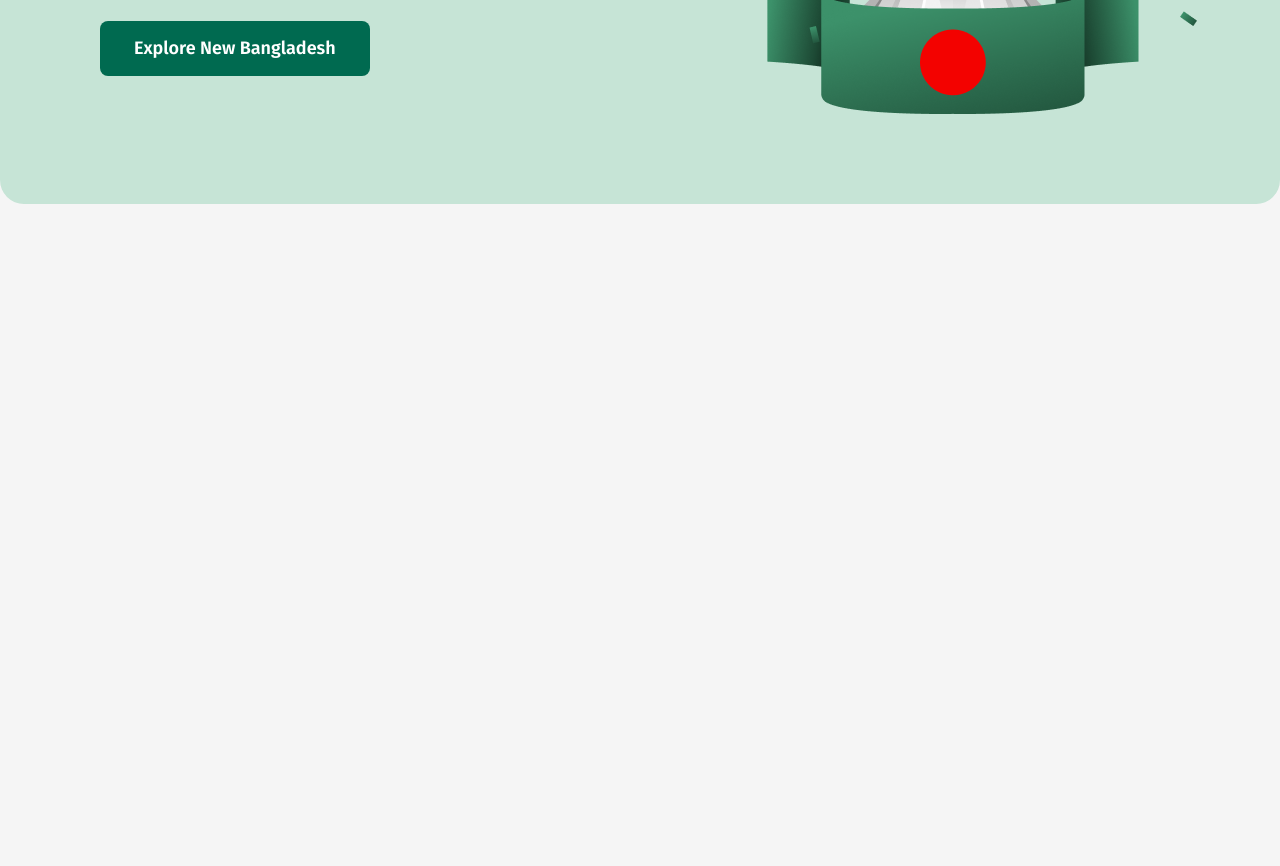
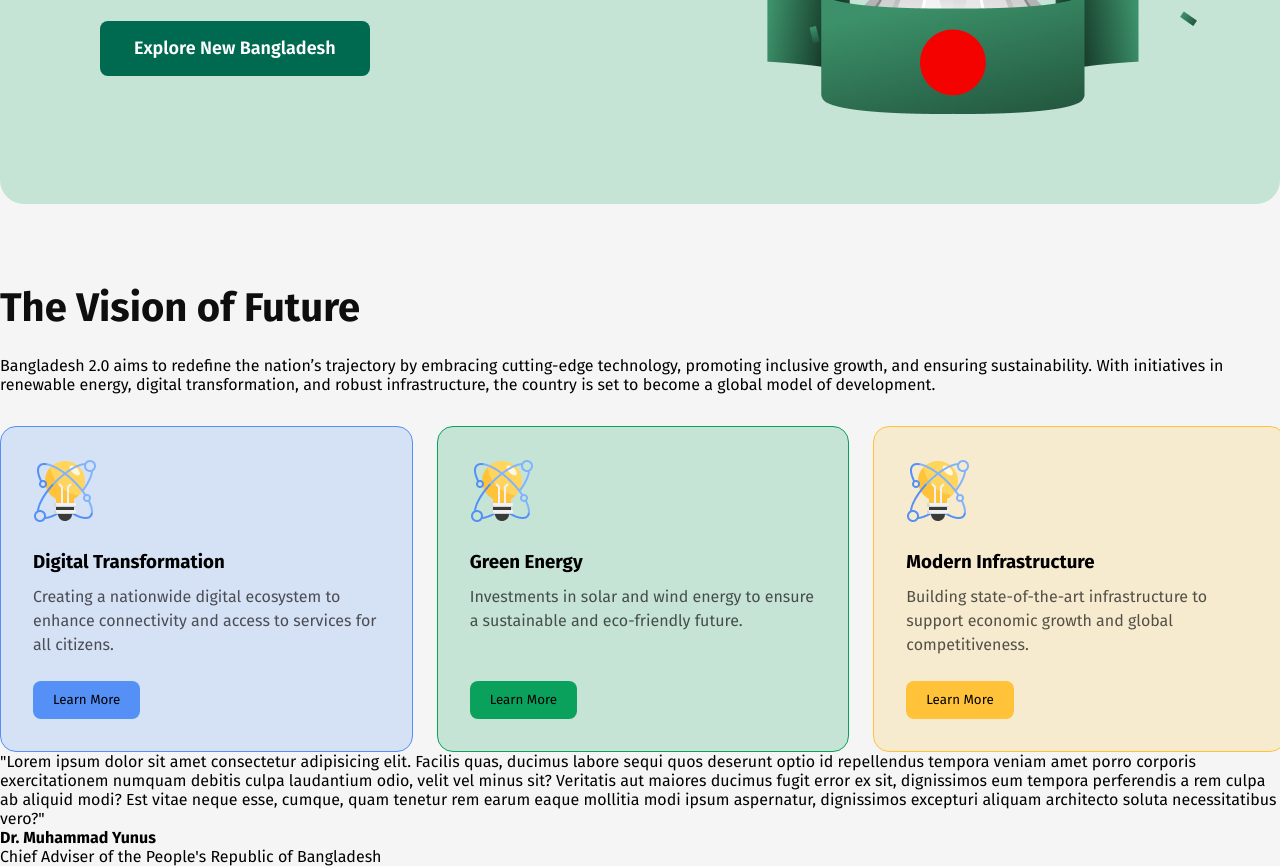
Before and after one commit to Jobaer-Islam/A-01-Bangladesh-2.0, a plain HTML site: page index.html in a window 1280 px wide. Shown: the part 518-1384 px from the top of the page. Before the commit the page ends 800 px from the top, so only its background shows below. Drawn offline with Linux system fonts and the light colour scheme.

Commit message:
added vision of future section

```diff
--- a/index.html
+++ b/index.html
@@ -29,13 +29,49 @@
                     <h3 class="ban-heading">Idea , innovation ,<br>
                         vision and challenges in <br>
                         New Bangladesh.</h1>
-                    <button class="ban-btn">Explore New Bangladesh</button>
+                        <button class="ban-btn">Explore New Bangladesh</button>
 
                 </div>
                 <div class="banner-img">
                     <img src="./assests/hero.png" alt="flag image">
                 </div>
             </div>
+        </section>
+        <section class="vision-future">
+            <div class="v-head">
+                <h2 class="v-heading">The Vision of Future</h2>
+                <p>Bangladesh 2.0 aims to redefine the nation’s trajectory by embracing cutting-edge technology,
+                    promoting inclusive growth, and ensuring sustainability. With initiatives in renewable energy,
+                    digital transformation, and robust infrastructure, the country is set to become a global model of
+                    development.</p>
+            </div>
+            <div class="d-g-m">
+                <div class="digital">
+                    <img src="./assests/card-icon.png" alt="">
+                    <h3>Digital Transformation</h3>
+                    <p>Creating a nationwide digital ecosystem to enhance connectivity and access to services for all citizens.</p>
+                    <button>Learn More</button>
+                </div>
+                <div class="green">
+                    <img src="./assests/card-icon.png" alt="">
+                    <h3>Green Energy</h3>
+                    <p>Investments in solar and wind energy to ensure
+                        a sustainable and eco-friendly future.</p>
+                    <button>Learn More</button>
+                </div>
+                <div class="modern">
+                    <img src="./assests/card-icon.png" alt="">
+                    <h3>Modern Infrastructure</h3>
+                    <p>Building state-of-the-art infrastructure to support  economic growth and global competitiveness.</p>
+                    <button>Learn More</button>
+                </div>
+            </div>
+            <div class="dr-Yunus">
+                <p>"Lorem ipsum dolor sit amet consectetur adipisicing elit. Facilis quas, ducimus labore sequi quos deserunt optio id repellendus tempora veniam amet porro corporis exercitationem numquam debitis culpa laudantium odio, velit vel minus sit? Veritatis aut maiores ducimus fugit error ex sit, dignissimos eum tempora perferendis a rem culpa ab aliquid modi? Est vitae neque esse, cumque, quam tenetur rem earum eaque mollitia modi ipsum aspernatur, dignissimos excepturi aliquam architecto soluta necessitatibus vero?"</p>
+                <h4>Dr. Muhammad Yunus</h4>
+                <p>Chief Adviser of the People's Republic of Bangladesh</p>
+            </div>
+
         </section>
 
     </main>
--- a/style/style.css
+++ b/style/style.css
@@ -11,8 +11,9 @@
     width: 1280px;
     margin: 0 auto;
 }
-.body-color{
-    background-color:rgb(245,245,245)
+
+.body-color {
+    background-color: rgb(245, 245, 245)
 }
 
 /* nav bar style */
@@ -128,6 +129,134 @@
     border: none;
     margin-top: 24px;
 
+}
+
+/* Vision of Fututre section styles */
+.vision-future {}
+
+.v-head {
+    margin-top: 80px;
+}
+.v-head p{
+    margin-top: 24px
+}
+
+.v-heading {
+    font-size: 40px;
+    font-weight: 700;
+    line-height: 48px;
+    color: rgba(14, 14, 14, 1);
+    ;
+}
+
+.v-heading p {
+    font-size: 16px;
+    font-weight: 400;
+    line-height: 24px;
+
+}
+
+.d-g-m {
+    display: flex;
+    width: Fill (1, 280px)px;
+    height: Hug (325px)px;
+    gap: 24px;
+    opacity: 0px;
+    margin-top: 32px;
+}
+
+.digital {
+    background-color: rgba(84, 144, 245, 0.2);
+    width: Fill (410.67px)px;
+    height: Hug (325px)px;
+    padding: 32px;
+    gap: 24px;
+    border-radius: 16px;
+    opacity: 0px;
+    border: 1px solid rgba(84, 144, 245, 1)
+}
+
+.green {
+    background-color: rgba(198, 228, 214, 1);
+    width: Fill (410.67px)px;
+    height: Hug (325px)px;
+    padding: 32px;
+    gap: 24px;
+    border-radius: 16px;
+    opacity: 0px;
+    border: 1px solid rgba(9, 161, 92, 1)
+}
+
+.modern {
+    background-color: rgba(247, 235, 207, 1);
+    width: Fill (410.67px)px;
+    height: Hug (325px)px;
+    padding: 32px;
+    gap: 24px;
+    border-radius: 16px;
+    opacity: 0px;
+    border: 1px solid rgba(255, 194, 57, 1)
+}
+
+.d-g-m img {
+    margin-bottom: 24px;
+    width: 64px;
+    height: 64px;
+    gap: 0px;
+    opacity: 0px;
+
+}
+
+.d-g-m h3 {}
+
+.d-g-m p {
+    font-size: 16px;
+    font-weight: 400;
+    line-height: 24px;
+    color: rgba(14, 14, 14, 0.7);
+    width: 346.67px;
+    margin-top: 12px
+}
+
+.d-g-m .digital button {
+    width: Hug (122px)px;
+    height: Hug (41px)px;
+    padding: 11px 20px 11px 20px;
+    gap: 48px;
+    border-radius: 8px;
+    opacity: 0px;
+    background-color: rgba(84, 144, 245, 1);
+    border: none;
+    margin-top: 24px;
 
 
 }
+.d-g-m .green button {
+    width: Hug (122px)px;
+    height: Hug (41px)px;
+    padding: 11px 20px 11px 20px;
+    gap: 48px;
+    border-radius: 8px;
+    opacity: 0px;
+    background-color: rgba(9, 161, 92, 1);
+    border: none;
+    margin-top: 48px;
+
+
+}
+.d-g-m .modern button {
+    width: Hug (122px)px;
+    height: Hug (41px)px;
+    padding: 11px 20px 11px 20px;
+    gap: 48px;
+    border-radius: 8px;
+    opacity: 0px;
+    background-color: rgba(255, 194, 57, 1);
+
+    border: none;
+    margin-top: 24px;
+
+
+}
+
+.dr-Yunus {}
```
